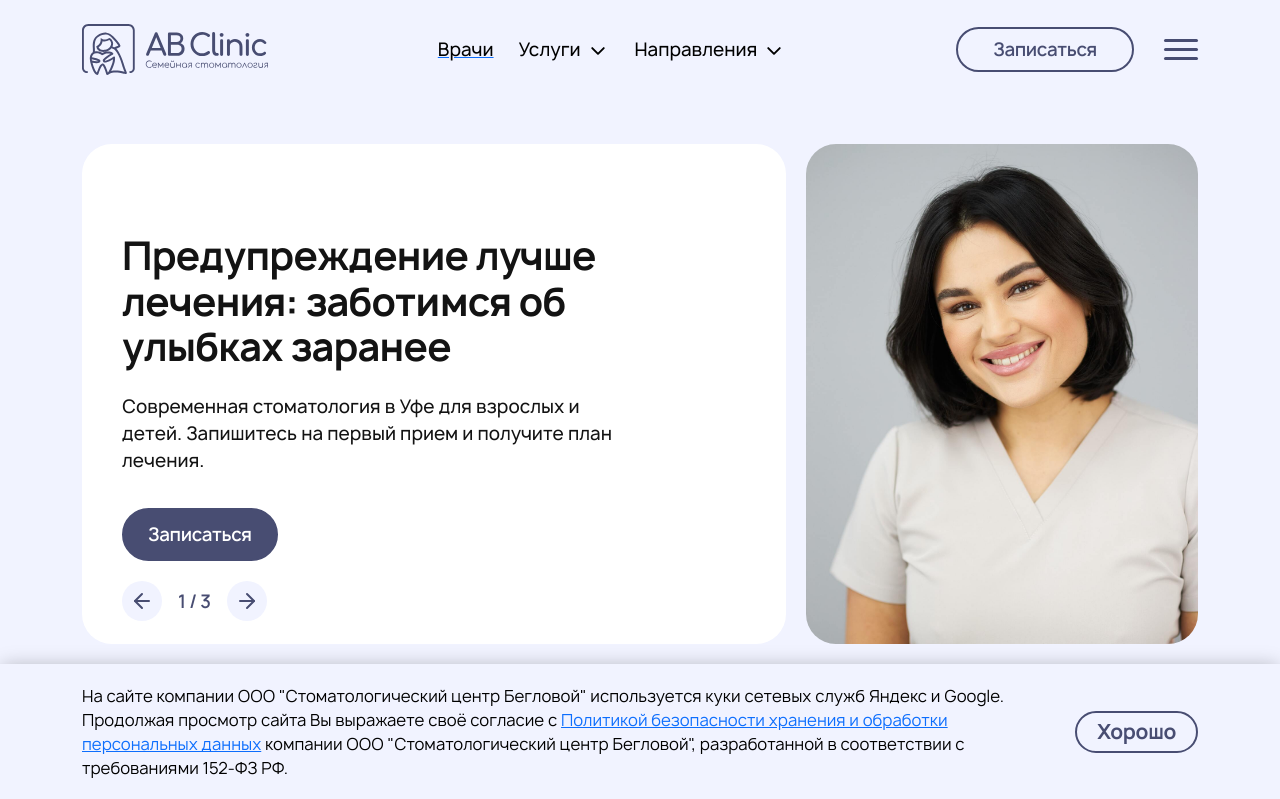
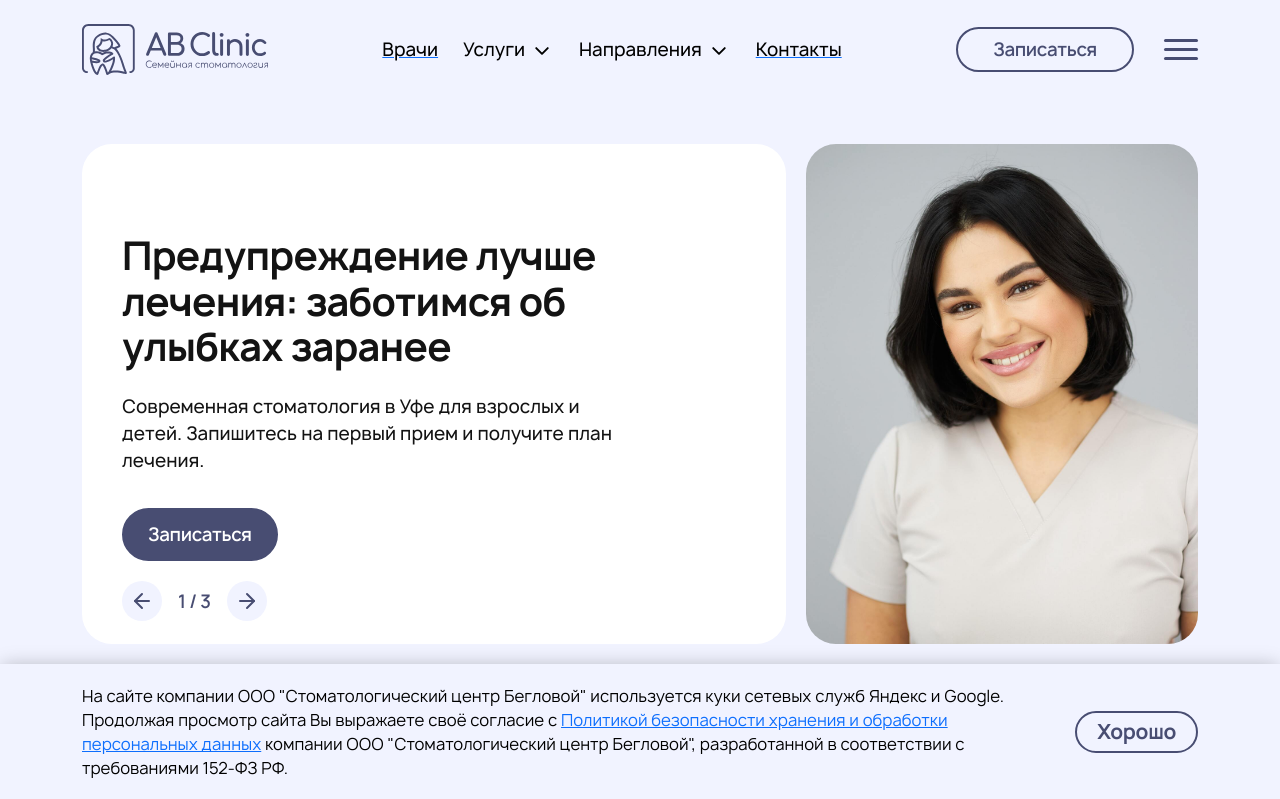
Before and after one commit to sl1dee/ABClinic, a React (Vite) app: page / in a window 1280 px wide. Shown: the top 799 px of the page. Built offline with nearby package versions, Linux system fonts and the light colour scheme; no server answers.

Commit message:
поменял ссылки в шапке

```diff
--- a/src/components/header/header.jsx
+++ b/src/components/header/header.jsx
@@ -108,34 +108,39 @@ const Header = () => {
 							</div>
 						</div>
 					</div>
-					<div className={cn([cl.link, 'd-none', 'd-xxl-flex', 'align-items-center'])}>
-						<span className="mb-0">О клинике</span>
-						<img src={arrDown} alt="" />
-						<div className={cn([cl.linkMenu, 'd-flex', 'flex-column'])}>
-							<div className={cn([cl.content, 'd-flex', 'flex-column'])}>
-								<div className={cl.contentBigLink}>
-									<span>О клинике</span>
-								</div>
-								<div className={cn([cl.contentAdditionalLinks, 'd-flex', 'flex-column'])}>
-									<div>
-										<Link to="/contacts">
-											<span>Контакты</span>
-										</Link>
-									</div>
-									{/* <div> */}
-									{/*	<Link to="/stock"> */}
-									{/*		<span>Акции</span> */}
-									{/*	</Link> */}
-									{/* </div> */}
-									{/* <div> */}
-									{/*	<Link to="/blog"> */}
-									{/*		<span>Блог</span> */}
-									{/*	</Link> */}
-									{/* </div> */}
-								</div>
-							</div>
-						</div>
+					<div className={cn([cl.link, 'd-flex', 'align-items-center'])}>
+						<Link to="/contacts">
+							<span className="mb-0">Контакты</span>
+						</Link>
 					</div>
+					{/* <div className={cn([cl.link, 'd-none', 'd-xxl-flex', 'align-items-center'])}> */}
+					{/*	<span className="mb-0">О клинике</span> */}
+					{/*	<img src={arrDown} alt="" /> */}
+					{/*	<div className={cn([cl.linkMenu, 'd-flex', 'flex-column'])}> */}
+					{/*		<div className={cn([cl.content, 'd-flex', 'flex-column'])}> */}
+					{/*			<div className={cl.contentBigLink}> */}
+					{/*				<span>О клинике</span> */}
+					{/*			</div> */}
+					{/*			<div className={cn([cl.contentAdditionalLinks, 'd-flex', 'flex-column'])}> */}
+					{/*				<div> */}
+					{/*					<Link to="/contacts"> */}
+					{/*						<span>Контакты</span> */}
+					{/*					</Link> */}
+					{/*				</div> */}
+					{/*				/!* <div> *!/ */}
+					{/*				/!*	<Link to="/stock"> *!/ */}
+					{/*				/!*		<span>Акции</span> *!/ */}
+					{/*				/!*	</Link> *!/ */}
+					{/*				/!* </div> *!/ */}
+					{/*				/!* <div> *!/ */}
+					{/*				/!*	<Link to="/blog"> *!/ */}
+					{/*				/!*		<span>Блог</span> *!/ */}
+					{/*				/!*	</Link> *!/ */}
+					{/*				/!* </div> *!/ */}
+					{/*			</div> */}
+					{/*		</div> */}
+					{/*	</div> */}
+					{/* </div> */}
 				</div>
 				<div className={cn([cl.headerAdditional, 'd-flex', 'align-items-center'])}>
 					<div className={cn([cl.contacts, 'd-flex', 'align-items-center'])}>
```
